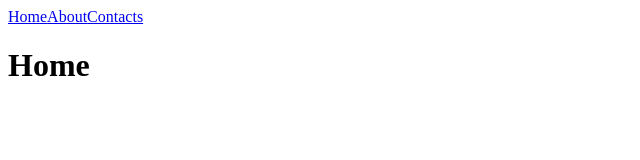
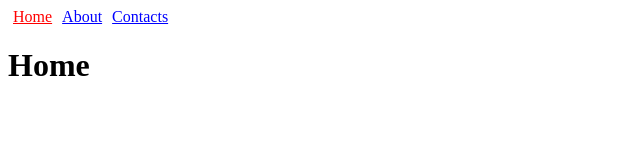
Before and after one commit to EvGeniyStadnik/React_Router_v4, a React (Create React App) app: page / in a window 1280 px wide. Shown: the top 160 px of the page, without its empty margins (0-640 px from the left). Built offline with nearby package versions, Linux system fonts and the light colour scheme; the HTML template or start-up script is replaced by a standard one.

Commit message:
add NavLink

```diff
--- a/src/App.css
+++ b/src/App.css
@@ -0,0 +1,11 @@
+a {
+    margin: 5px;
+}
+
+a, a:visited {
+    color: blue;
+}
+
+a.active {
+    color: red;
+}
--- a/src/App.js
+++ b/src/App.js
@@ -2,9 +2,15 @@ import React from 'react'
 import {
     BrowserRouter as Router,
     Route,
-    Link
+    NavLink
 } from 'react-router-dom'
 // console.log(BrowserRouter);
+import './App.css';
+
+const isActiveFunc = (match, location) => {
+    console.log('match location', match, location);
+    return match;
+};
 
 const Home = (props) => {
     console.log(props);
@@ -13,9 +19,9 @@ const Home = (props) => {
 
 const Links = () => (
     <nav>
-        <Link to="/">Home</Link>
-        <Link to={{pathname: '/about'}}>About</Link>
-        <Link replace to='/contacts'>Contacts</Link>
+        <NavLink exact activeClassName="active" to="/">Home</NavLink>
+        <NavLink activeStyle={{color: 'green'}} to={{pathname: '/about'}}>About</NavLink>
+        <NavLink isActive={isActiveFunc} to='/contacts'>Contacts</NavLink>
     </nav>
 );
 
```
